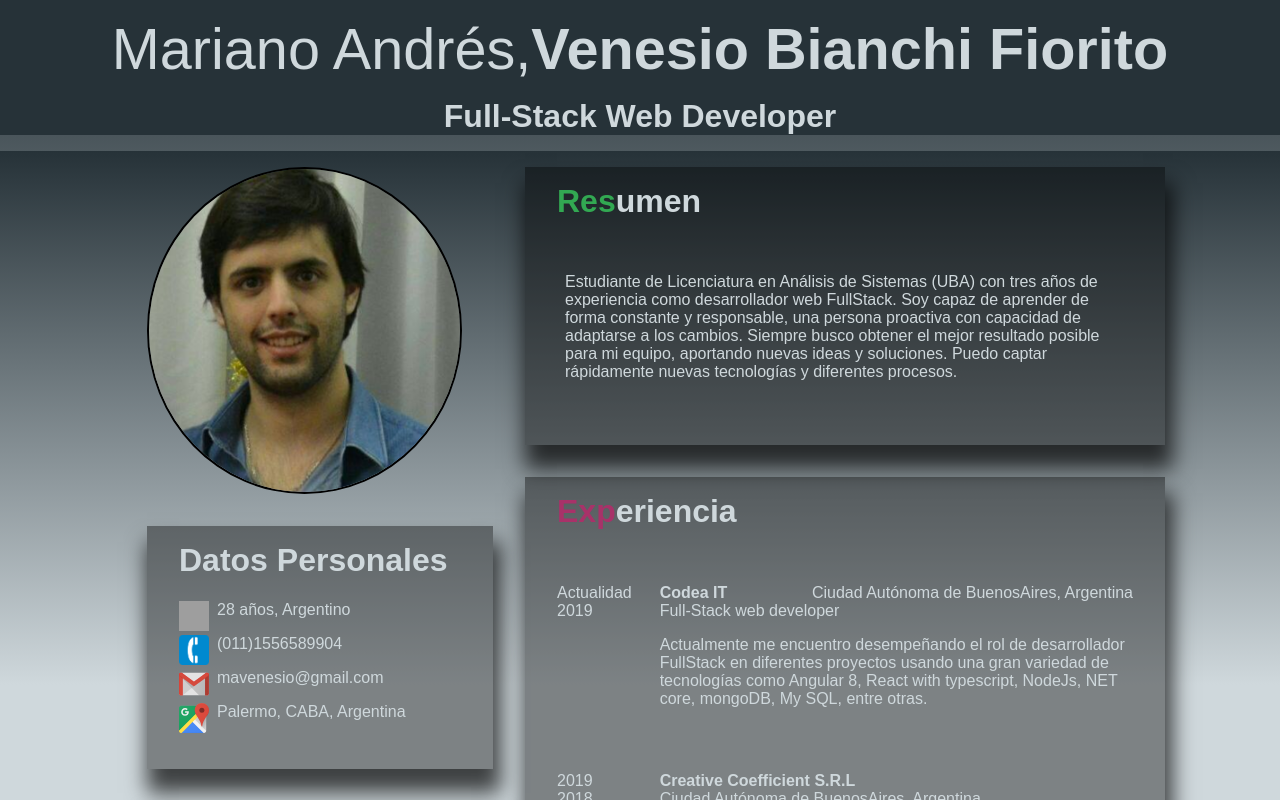
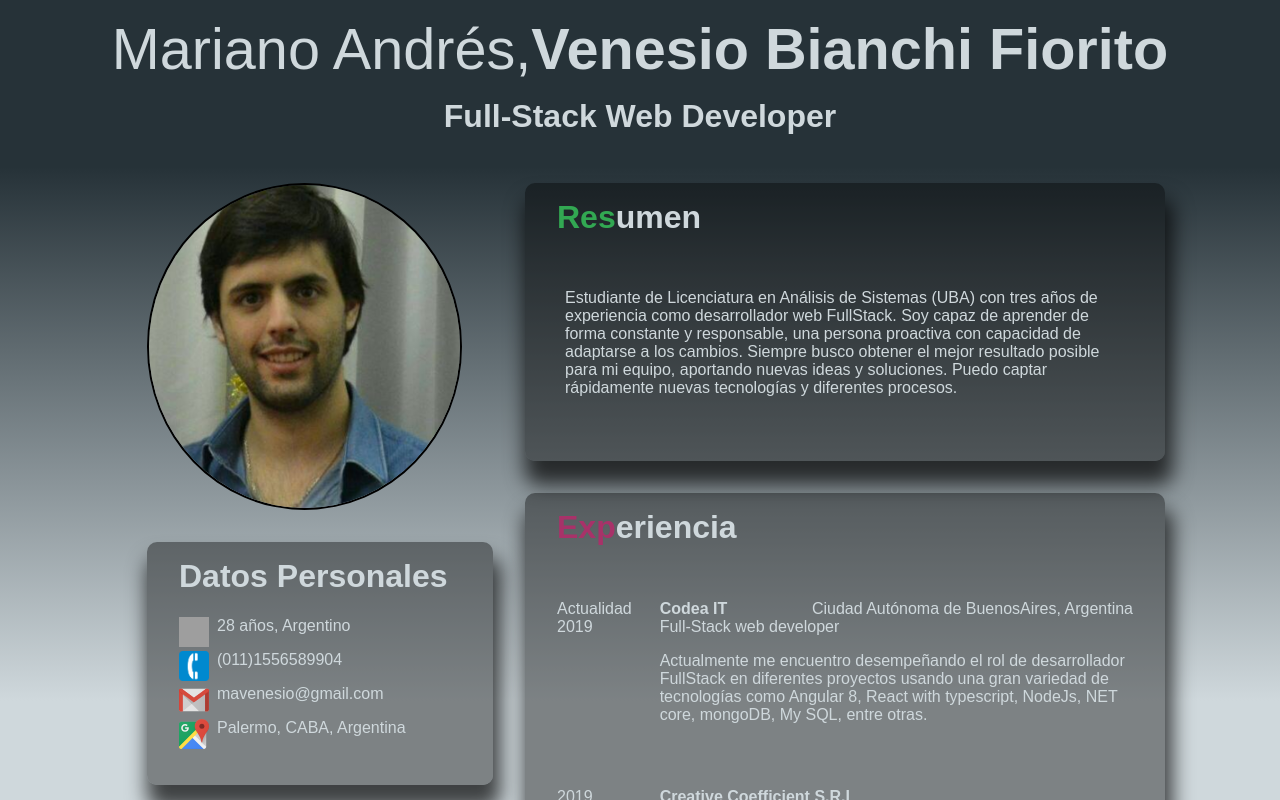
Before and after one commit to mavenesio/cv-online, a React (Create React App) app: page / in a window 1280 px wide. Shown: the top 800 px of the page. Built offline with nearby package versions, Linux system fonts and the light colour scheme; grey boxes are pictures that could not be loaded.

Commit message:
add border radius at the cards

```diff
--- a/src/Components/Atoms/Card/Card.js
+++ b/src/Components/Atoms/Card/Card.js
@@ -11,6 +11,7 @@ const CardContainer = styled.div`
     width:100%;
     min-width:250px;
     flex-direction:column;
+    border-radius:10px;
     color: ${props=> props.theme.colors.font.primary};
 `;
 const TittleContainer = styled.div`
@@ -19,7 +20,7 @@ const TittleContainer = styled.div`
 `;
 const ColorTitle = styled.h1`
     margin-top:unset;
-    color: ${props => (props.titleColor === undefined) ? props.theme.colors.font.primary : props.titleColor}
+    color: ${props => (props.titleColor === undefined) ? props.theme.colors.font.primary : props.titleColor};
 `;
 const ColorlessTitle = styled.h1`
     margin-top:unset;
@@ -40,7 +41,6 @@ const Card = (props) => {
 }
 Card.propTypes = {
     title: PropTypes.string,
-    titleColor: PropTypes.string,
   }
 
 export default Card;
--- a/src/Components/Molecules/Header/Header.js
+++ b/src/Components/Molecules/Header/Header.js
@@ -5,7 +5,7 @@ import PropTypes from 'prop-types';
 const HeaderContainer = styled.div`
     display: flex;
     flex-direction: column;
-    margin-bottom:1rem;
+    padding-bottom:2rem;
     color: ${props=> props.theme.colors.font.primary};
     background: ${props=> props.theme.colors.background.primary};
 `;
```
